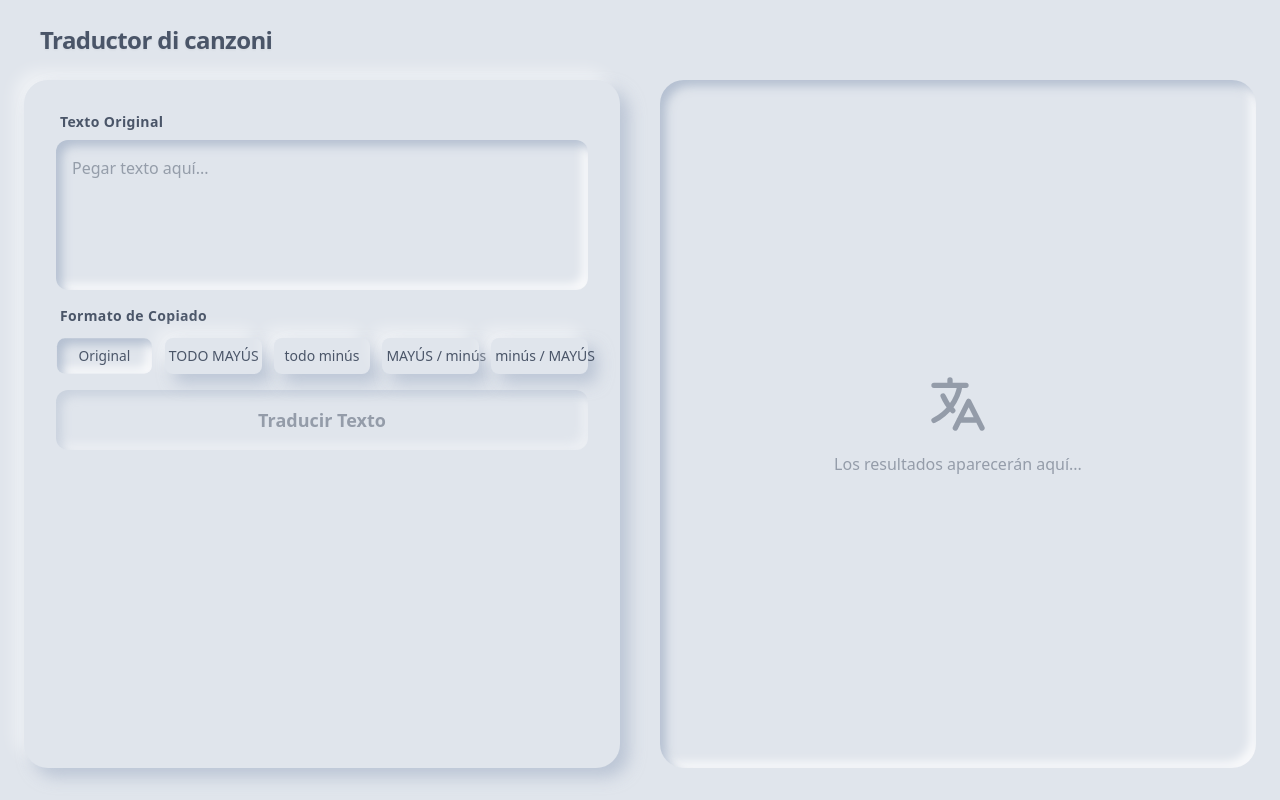
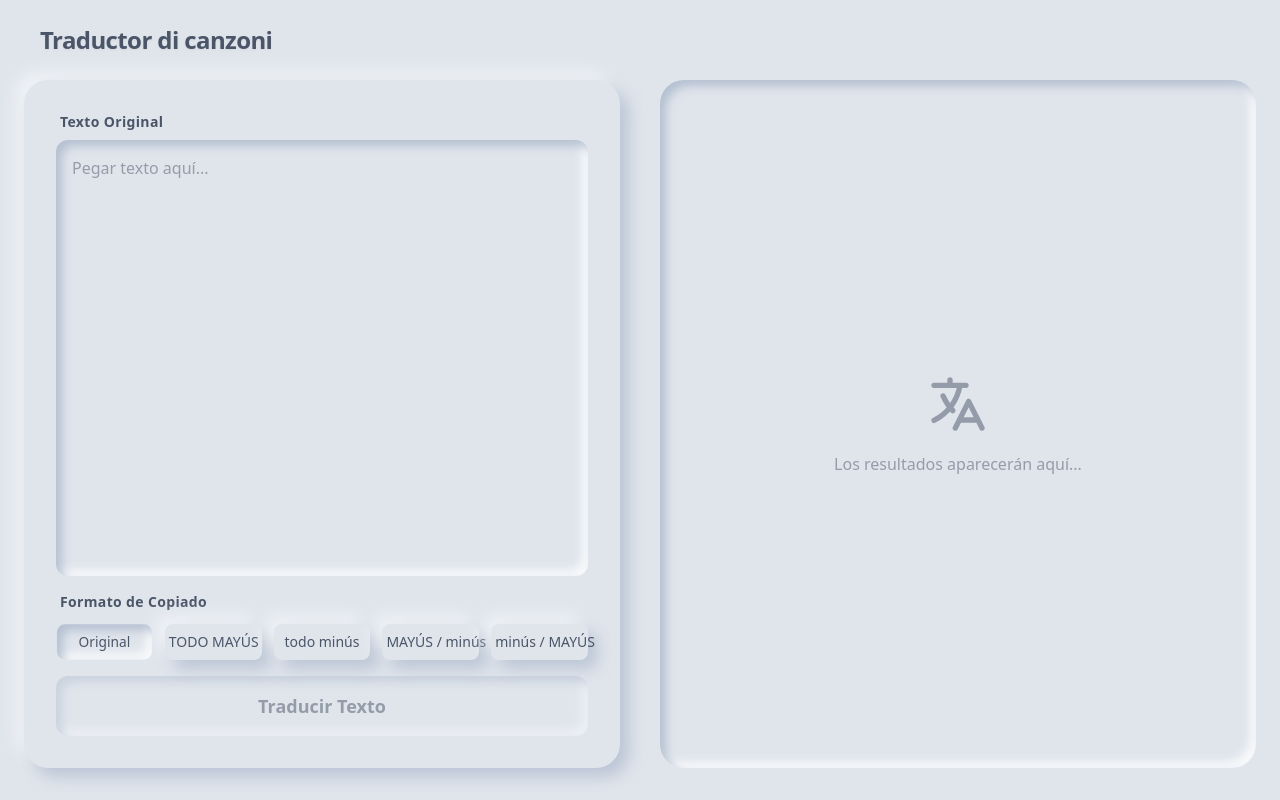
Before and after one commit to Dokarii/Traductor, a React (Vite) app: page / in a window 1280 px wide. Built offline with nearby package versions, Linux system fonts and the light colour scheme.

Commit message:
Desing bug fixed

```diff
--- a/src/App.jsx
+++ b/src/App.jsx
@@ -40,10 +40,10 @@ function App() {
         {/* En móvil: columna (flex-col). En desktop: dos columnas iguales (lg:grid lg:grid-cols-2) */}
         <main className="flex flex-col lg:grid lg:grid-cols-2 gap-4 md:gap-6 lg:gap-10 flex-1 min-h-0 pb-2">
 
-          {/* Panel Input: En móvil, shrink-0 para que no se encoja. En desktop, h-full. */}
-          <div className="flex flex-col rounded-3xl p-4 md:p-6 lg:p-8 shadow-neo-out bg-neo-bg shrink-0 lg:h-full lg:min-h-0">
-            {/* Textarea con altura fija en móvil, flexible en desktop */}
-            <div className="flex flex-col gap-2 w-full">
+          {/* Panel Input: shrink-0 en móvil (altura fija). En desktop: h-full con flex-col para que el textarea crezca. */}
+          <div className="flex flex-col rounded-3xl p-4 md:p-6 lg:p-8 shadow-neo-out bg-neo-bg shrink-0 lg:flex-1 lg:h-full lg:min-h-0">
+            {/* Textarea: altura fija en móvil, flex-1 en desktop para ocupar el espacio disponible */}
+            <div className="flex flex-col gap-2 w-full lg:flex-1 lg:min-h-0">
               <label className="text-sm font-semibold tracking-wide ml-1 shrink-0">
                 Texto Original
               </label>
@@ -51,7 +51,7 @@ function App() {
                 value={inputText}
                 onChange={(e) => setInputText(e.target.value)}
                 placeholder="Pegar texto aquí..."
-                className="w-full p-4 rounded-xl bg-neo-bg shadow-neo-in focus:outline-none resize-none text-neo-text placeholder-neo-text/50 transition-shadow h-28 lg:h-auto lg:flex-1 lg:min-h-[150px]"
+                className="w-full p-4 rounded-xl bg-neo-bg shadow-neo-in focus:outline-none resize-none text-neo-text placeholder-neo-text/50 transition-shadow h-28 lg:h-auto lg:flex-1 lg:min-h-0"
               />
             </div>
 
```
